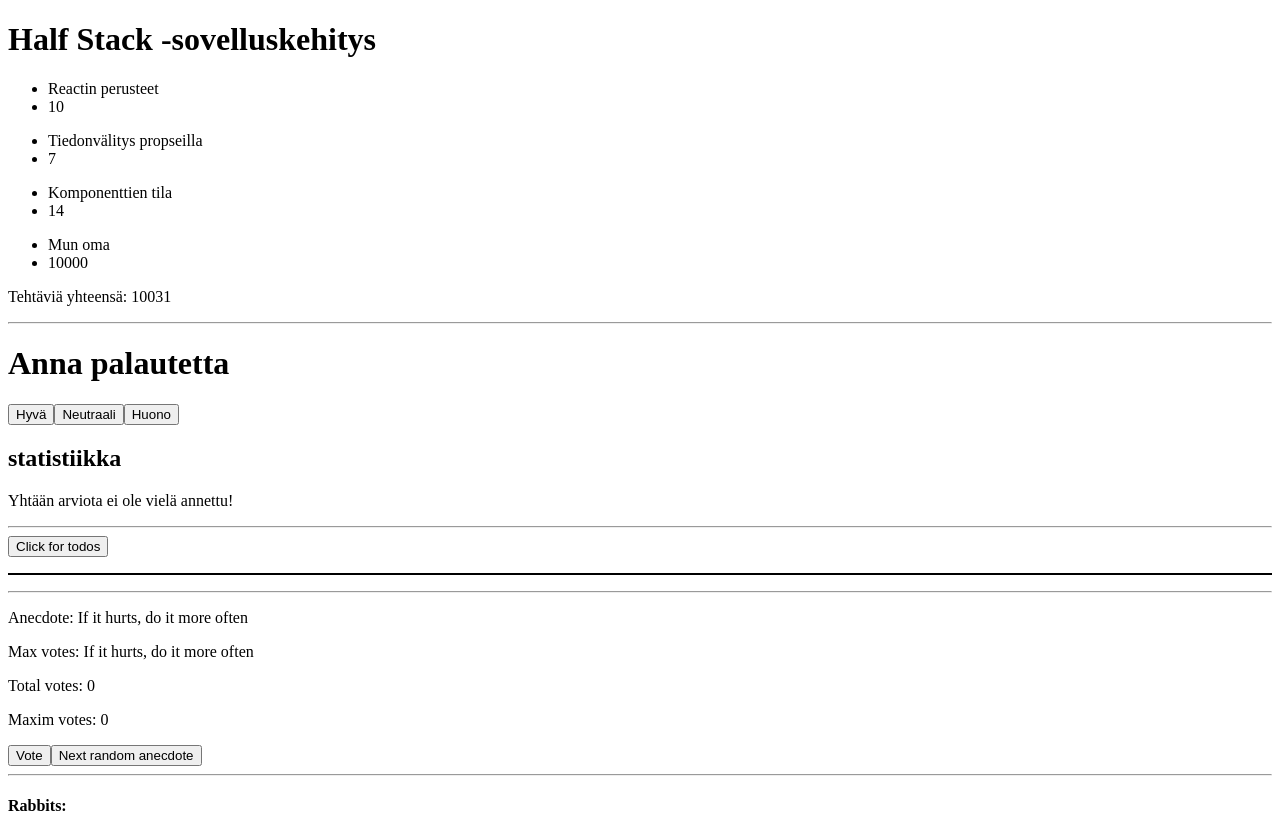
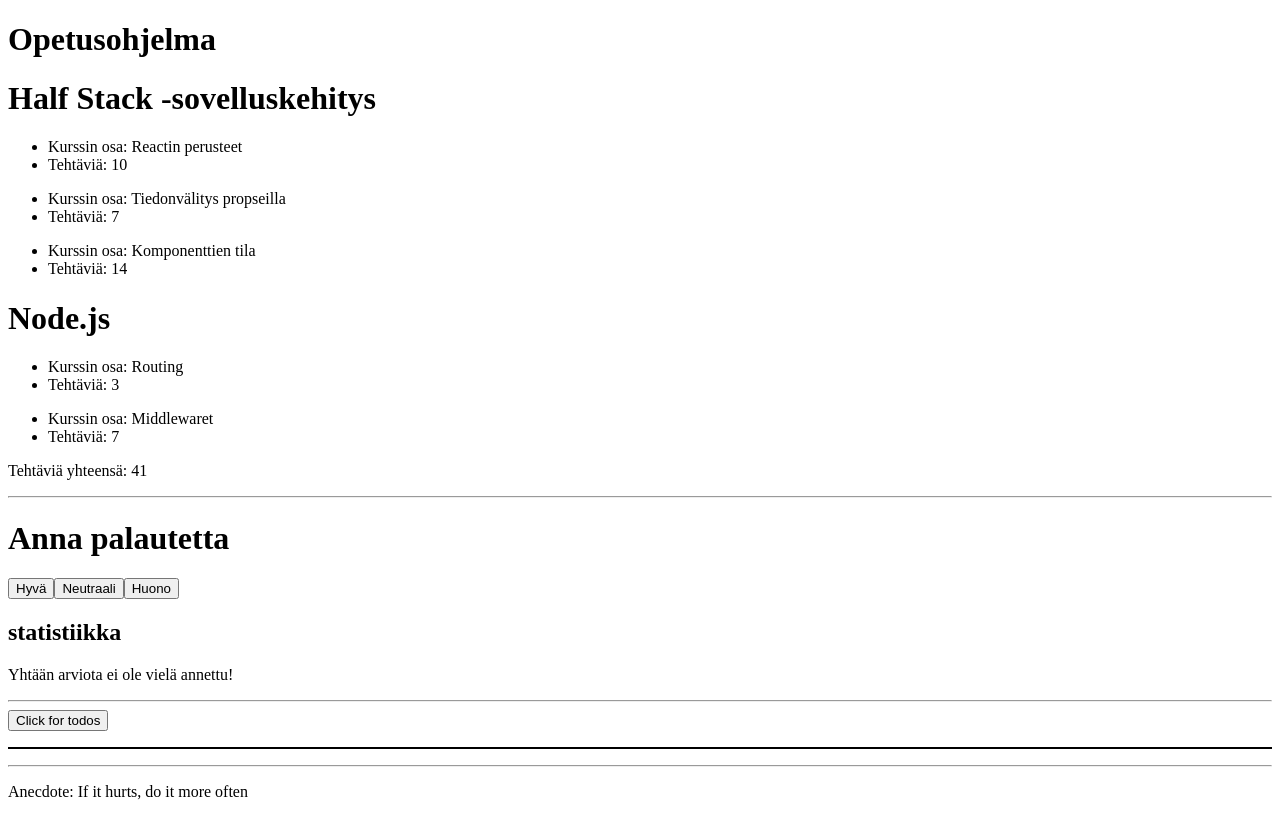
Before and after one commit to npuh/ReactMooc, a React (Create React App) app: page / in a window 1280 px wide. Shown: the top 813 px of the page. Built offline with nearby package versions, Linux system fonts and the light colour scheme.

Commit message:
changed the objects and calculations etc.

```diff
--- a/src/App.js
+++ b/src/App.js
@@ -7,8 +7,10 @@ import Palaute from "./Palaute";
 // import Note from "./components/Note";
 
 const App = () => {
-  const kurssi = {
+  const kurssit = [
+    {
       nimi: "Half Stack -sovelluskehitys",
+      id: 1,
       osat: [
         {
           nimi: "Reactin perusteet",
@@ -24,24 +26,41 @@ const App = () => {
           nimi: "Komponenttien tila",
           tehtavia: 14,
           id: 3
+        }
+      ]
     },
     {
-        nimi: "Mun oma",
-        tehtavia: 10000,
-        id: 4
+      nimi: "Node.js",
+      id: 2,
+      osat: [
+        {
+          nimi: "Routing",
+          tehtavia: 3,
+          id: 1
+        },
+        {
+          nimi: "Middlewaret",
+          tehtavia: 7,
+          id: 2
         }
       ]
-  };
+    }
+  ];
   //Calculates the total amount of tehtavia.
-  const calculate = kurssi.osat.reduce((total, amount) => {
+  const calculate = kurssit[0].osat.reduce((total, amount) => {
     return (total += amount.tehtavia);
   }, 0);
-  console.log("Total: ", calculate);
+  const calc2 = kurssit[1].osat.reduce((total, amount) => {
+    return (total += amount.tehtavia);
+  }, 0);
+
+  const total = calculate + calc2;
+  console.log("Total: ", total);
 
   return (
     <div>
-      <Kurssi kurssi={kurssi} />
-      <p>Tehtäviä yhteensä: {calculate}</p>
+      <Kurssi kurssit={kurssit} />
+      <p>Tehtäviä yhteensä: {total}</p>
       <hr />
       <Palaute />
       <hr />
--- a/src/components/Kurssi.js
+++ b/src/components/Kurssi.js
@@ -1,13 +1,22 @@
 import React from "react";
 
-const Kurssi = ({ kurssi }) => {
+const Kurssi = ({ kurssit }) => {
   return (
     <div>
-      <h1>{kurssi.nimi}</h1>
-      {kurssi.osat.map(osa => (
+      {kurssit.kurssit}
+      <h1>Opetusohjelma</h1>
+      <h1>{kurssit[0].nimi}</h1>
+      {kurssit[0].osat.map(osa => (
         <ul key={osa.id}>
-          <li>{osa.nimi}</li>
-          <li>{osa.tehtavia}</li>
+          <li>Kurssin osa: {osa.nimi}</li>
+          <li>Tehtäviä: {osa.tehtavia}</li>
+        </ul>
+      ))}
+      <h1>{kurssit[1].nimi}</h1>
+      {kurssit[1].osat.map(osa => (
+        <ul key={osa.id}>
+          <li>Kurssin osa: {osa.nimi}</li>
+          <li>Tehtäviä: {osa.tehtavia}</li>
         </ul>
       ))}
     </div>
```
Lines whose indentation alone changed are shown as unchanged.
